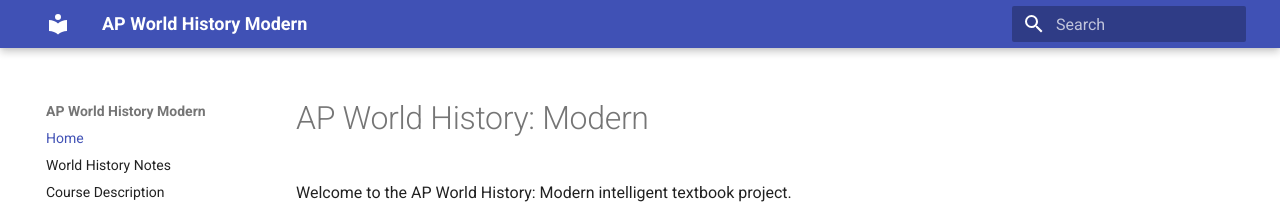
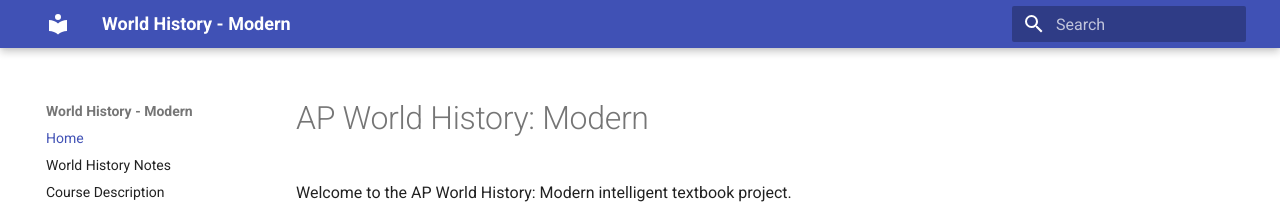
Before and after one commit to dmccreary/world-history, an MkDocs documentation site: the page built from docs/index.md, in a window 1280 px wide. Shown: the top 208 px of the page. Built offline with MkDocs 1.6.1 and Material for MkDocs 9.7.7, drawn with Linux system fonts in a browser that asks for light colours.

Commit message:
updates for links
Co-authored-by: Copilot <copilot@github.com>

```diff
--- a/mkdocs.yml
+++ b/mkdocs.yml
@@ -1,5 +1,5 @@
-site_name: AP World History Modern
-site_description: An intelligent textbook for AP World History Modern
+site_name: World History - Modern
+site_description: An interactive intelligent textbook for World History - Modern from 1200CD to the present.
 site_author: Dan McCreary
 docs_dir: docs
 theme:
```
